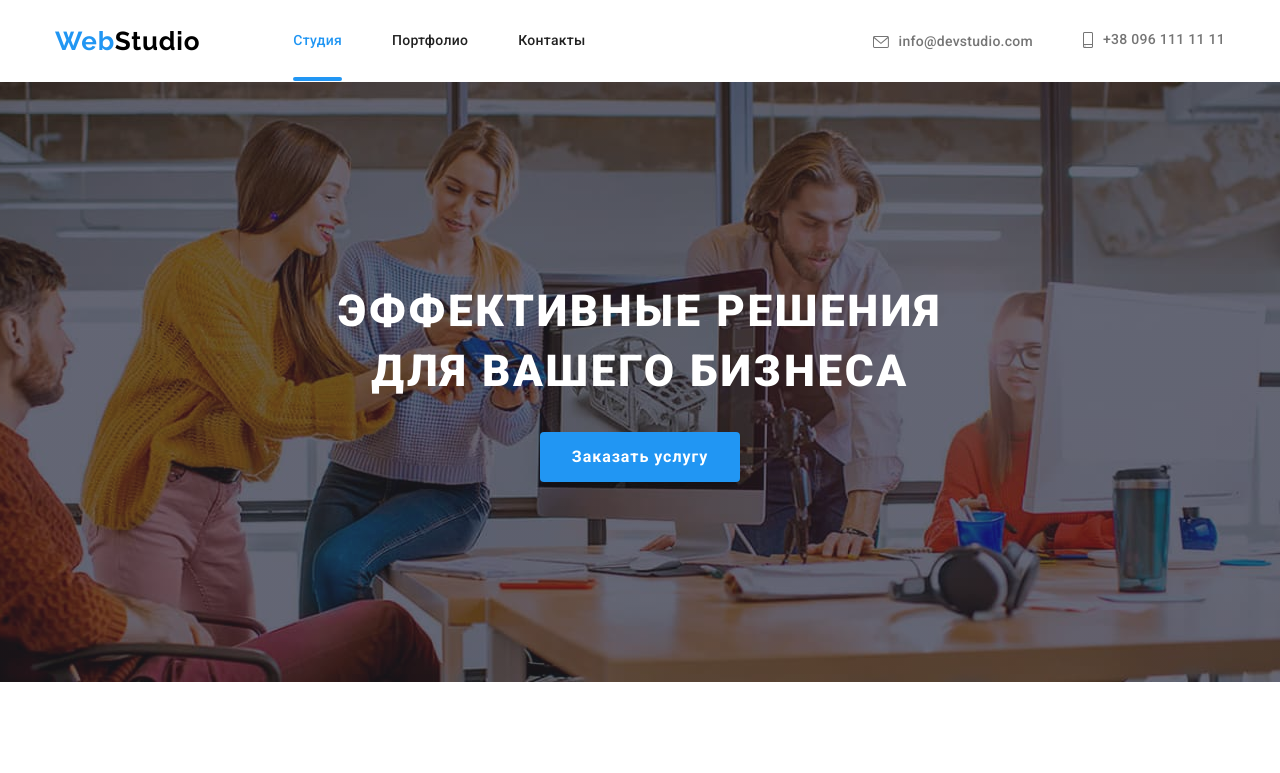
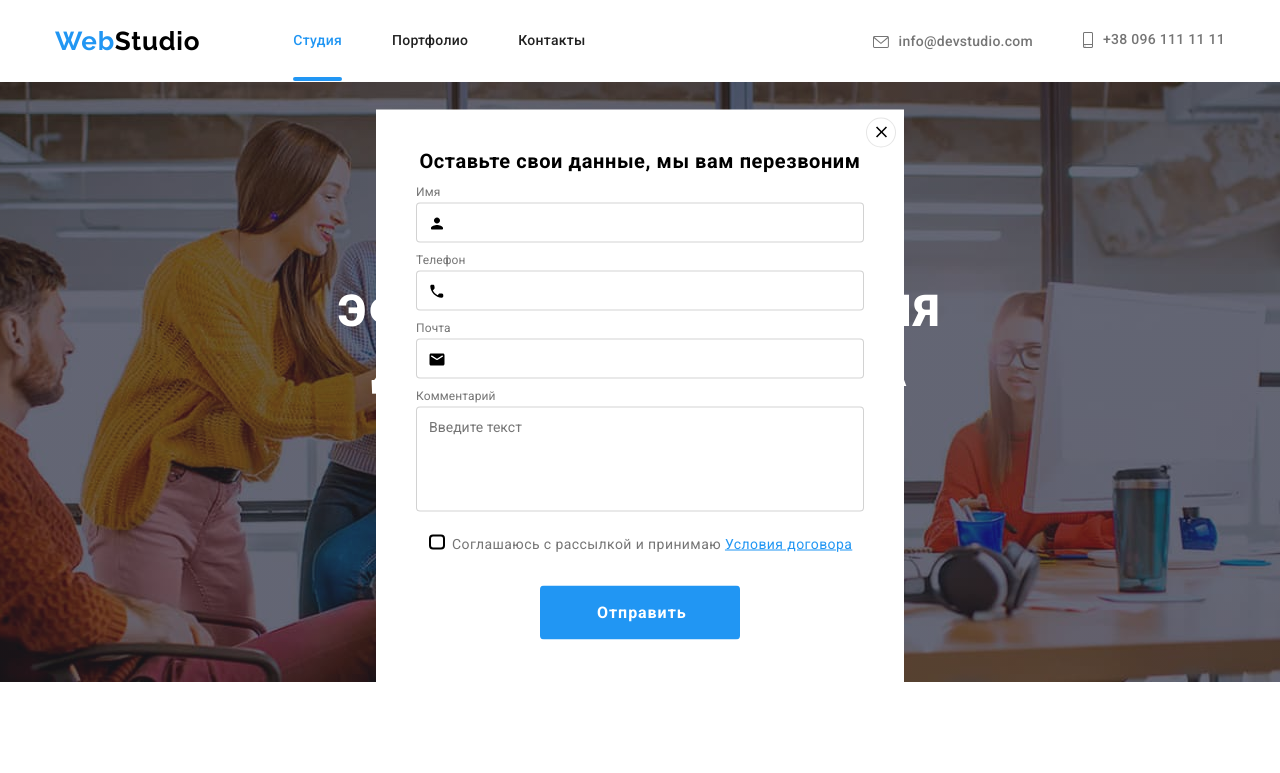
Before and after one commit to darya425/goit-markup-hw-07, a plain HTML site: page index.html in a window 1280 px wide. Shown: the top 773 px of the page. Drawn offline with nearby package versions, Linux system fonts and the light colour scheme.

Commit message:
added modal

```diff
--- /dev/null
+++ b/sass/components/_modal.scss
@@ -0,0 +1,210 @@
+.modal {
+  position: absolute;
+  top: 50%;
+  left: 50%;
+
+  width: 528px;
+  height: 581px;
+  padding: 40px;
+
+  transform: translate(-50%, -50%) scale(1);
+  transition: transform 250ms cubic-bezier(0.4, 0, 0.2, 1);
+
+  text-align: center;
+  background-color: $whiteColor;
+}
+
+.modal-title {
+  display: inline-block;
+  margin-bottom: 12px;
+
+  font-style: normal;
+  font-weight: bold;
+  font-size: 20px;
+  line-height: 1.15;
+  letter-spacing: 0.03em;
+
+  color: $blackColor;
+}
+
+.btn-modal {
+  display: flex;
+  padding: 0;
+  justify-content: center;
+  align-items: center;
+  position: absolute;
+
+  top: 8px;
+  right: 8px;
+
+  width: 30px;
+  height: 30px;
+
+  background-color: $whiteColor;
+  border: 1px solid rgba(0, 0, 0, 0.1);
+  border-radius: 50%;
+  cursor: pointer;
+
+  transition: fill 250ms cubic-bezier(0.4, 0, 0.2, 1);
+
+  &:hover,
+  &:focus {
+    fill: $accentColor;
+  }
+}
+
+.form-feedback {
+  display: flex;
+  flex-direction: column;
+}
+
+.form-field {
+  position: relative;
+
+  display: flex;
+  flex-direction: column;
+  margin-bottom: 10px;
+  text-align: left;
+
+  &.comment {
+    margin-bottom: 20px;
+  }
+}
+
+.form-subtitle {
+  margin-bottom: 4px;
+
+  font-style: normal;
+  font-weight: 400;
+  font-size: 12px;
+  line-height: 1.17;
+  letter-spacing: 0.01em;
+}
+
+.form-info {
+  padding: 11px 12px;
+  padding-left: 42px;
+
+  border: 1px solid rgba(33, 33, 33, 0.2);
+  border-radius: 4px;
+
+  transition: border-color 250ms cubic-bezier(0.4, 0, 0.2, 1);
+
+  .form-field:focus-within > & {
+    outline: none;
+    border-color: $accentColor;
+  }
+
+  &::placeholder {
+    font-style: normal;
+    font-weight: 400;
+    font-size: 12px;
+    line-height: 1.17;
+    letter-spacing: 0.01em;
+
+    color: rgba(117, 117, 117, 0.5);
+  }
+}
+
+.form-icon {
+  position: absolute;
+  top: 30px;
+  left: 12px;
+
+  transition: fill 250ms cubic-bezier(0.4, 0, 0.2, 1);
+
+  .form-field:focus-within > & {
+    fill: $accentColor;
+  }
+}
+
+.message {
+  padding: 11px 12px;
+  resize: none;
+
+  border: 1px solid rgba(33, 33, 33, 0.2);
+  border-radius: 4px;
+  transition: border-color 250ms cubic-bezier(0.4, 0, 0.2, 1);
+
+  .form-field:focus-within > & {
+    outline: none;
+    border-color: $accentColor;
+  }
+}
+
+.checkbox {
+  position: absolute;
+  width: 1px;
+  height: 1px;
+  margin: 1px;
+  border: 0;
+  padding: 0;
+  clip: rect(0 0 0 0);
+  overflow: hidden;
+}
+
+.license-wrapper {
+  position: relative;
+
+  display: flex;
+  align-items: center;
+  margin-bottom: 30px;
+}
+
+.license-text {
+  margin-left: 36px;
+
+  &::after {
+    position: absolute;
+    top: 3px;
+    left: 13px;
+
+    content: '';
+    display: inline-block;
+    width: 16px;
+    height: 15px;
+    margin-right: 9px;
+
+    border: 2px solid $blackColor;
+    border-radius: 4px;
+
+    transition: all 250ms cubic-bezier(0.4, 0, 0.2, 1);
+  }
+}
+
+.checkbox:checked + .license-text::after {
+  border-color: $accentColor;
+  background-color: $accentColor;
+  background-image: url(../../img/chek.svg);
+  background-size: contain;
+  background-origin: border-box;
+}
+
+.license-link {
+  color: $accentColor;
+}
+
+.form-btn {
+  display: inline-block;
+  width: 200px;
+  margin: auto;
+  padding: 10px 55px;
+
+  color: $whiteColor;
+  font-weight: 700;
+  font-size: 16px;
+  line-height: 1.87;
+  letter-spacing: 0.06em;
+  background: $accentColor;
+
+  border-color: transparent;
+  border-radius: 4px;
+  cursor: pointer;
+
+  transition: box-shadow 250ms cubic-bezier(0.4, 0, 0.2, 1);
+
+  &:hover,
+  &:focus {
+    box-shadow: 0px 4px 4px rgba(0, 0, 0, 0.15);
+  }
+}
--- a/sass/main.scss
+++ b/sass/main.scss
@@ -7,3 +7,4 @@
 @import './components/team-container';
 @import './components/regular-clients-container';
 @import './components/footer';
+@import './components/modal';
```
Also changed, not shown: css/main.css, css/main.min.css, 2 other files.
